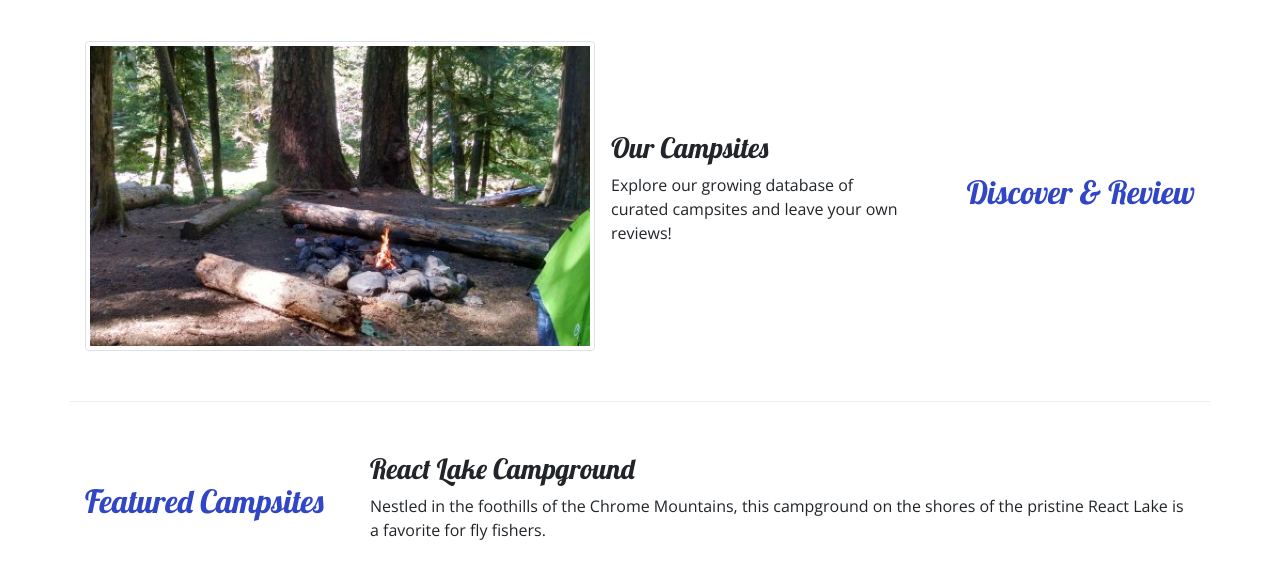
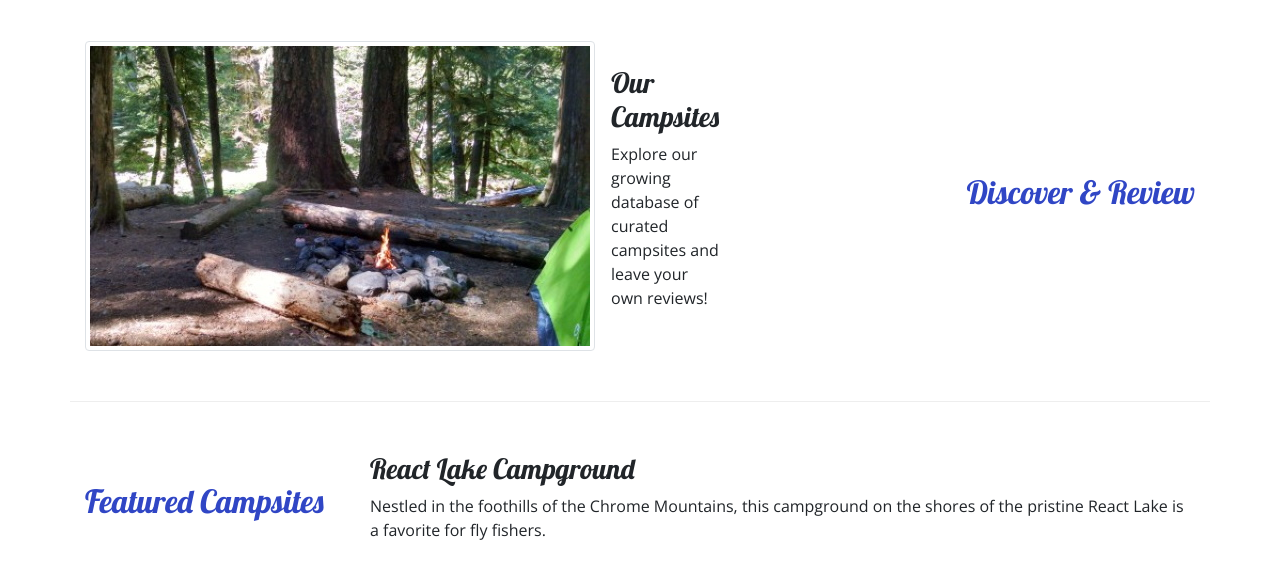
Before and after one commit to Aben25/NuCamp, a website: page index.html in a window 1280 px wide. Shown: the part 229-800 px from the top of the page. Drawn offline with nearby package versions, Linux system fonts and the light colour scheme.

Commit message:
screen resize

```diff
--- a/index.html
+++ b/index.html
@@ -57,7 +57,7 @@
 
   <div class="container">
     <div class="row row-content align-items-center">
-      <div class="col-sm-4 order-sm-last col-md-3">
+      <div class="col-sm-4 order-sm-last col-md-5">
         <h2 class="text-sm-right">Discover & Review</h2>
       </div>
       <div class="col">
```
